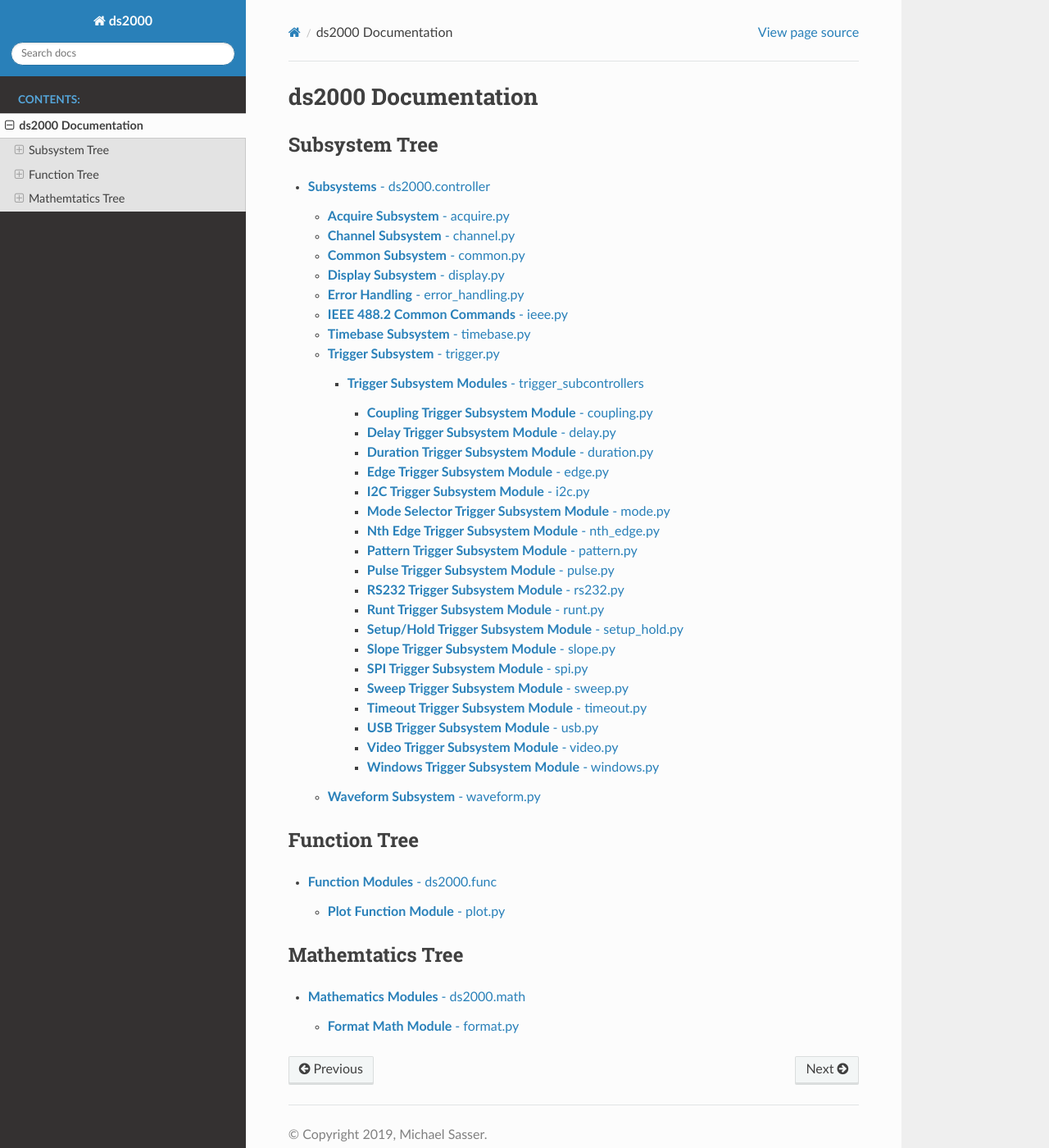
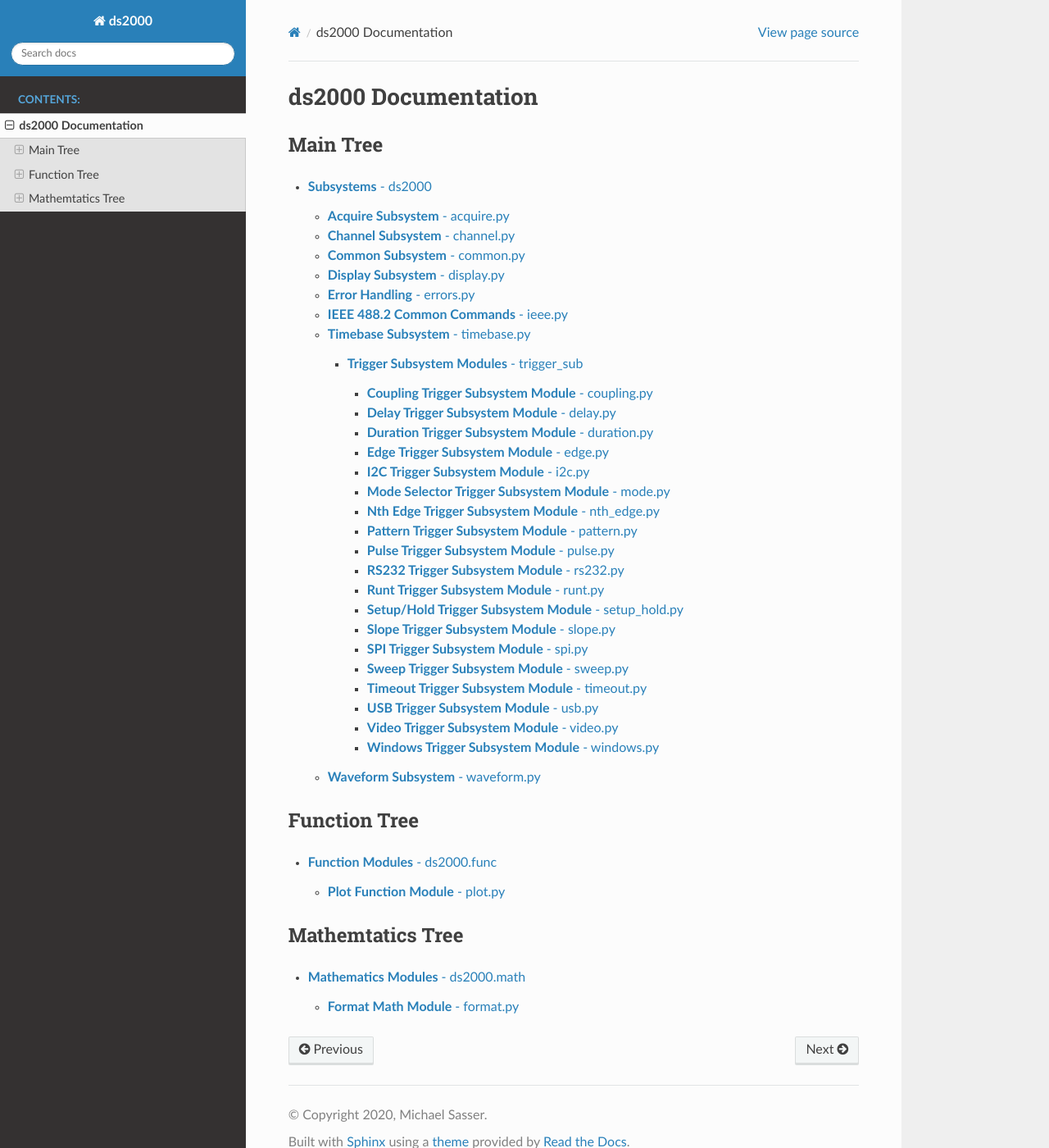
Before and after one commit to MichaelSasser/ds2000, a Sphinx documentation site: the page built from docs/source/ds2000.rst, in a window 1280 px wide and 1400 px high. Shown: the whole window at 82% size. Built offline with Sphinx 7.4.7 and the Read the Docs theme 2.0.0, drawn with Linux system fonts in a browser that asks for light colours.

Commit message:
Fix version, docs, errors, trigger

```diff
--- a/docs/source/conf.py
+++ b/docs/source/conf.py
@@ -26,11 +26,11 @@ sys.path.insert(0, os.path.abspath("../.."))
 # -- Project information -----------------------------------------------------
 
 project = "ds2000"
-copyright = "2019, Michael Sasser"
+copyright = "2020, Michael Sasser"
 author = "Michael Sasser"
 
 # The full version, including alpha/beta/rc tags
-release = "0.0.1.dev0"
+release = "0.1.0"
 
 
 # -- General configuration ---------------------------------------------------
--- a/docs/source/ds2000.rst
+++ b/docs/source/ds2000.rst
@@ -1,13 +1,12 @@
 ds2000 Documentation
 ====================
 
-Subsystem Tree
+Main Tree
 --------------
 
 .. toctree::
 
-   ds2000.controller
-
+   ds2000_maintree
 
 
 Function Tree
--- a/docs/source/ds2000.controller.rst
+++ b/docs/source/ds2000_maintree.rst
@@ -1,10 +1,10 @@
-**Subsystems** - ds2000.controller
-==================================
+**Subsystems** - ds2000
+=======================
 
 **Acquire Subsystem** - acquire.py
 ----------------------------------
 
-.. automodule:: ds2000.controller.acquire
+.. automodule:: ds2000.acquire
    :members:
    :undoc-members:
    :show-inheritance:
@@ -12,7 +12,7 @@
 **Channel Subsystem** - channel.py
 ----------------------------------
 
-.. automodule:: ds2000.controller.channel
+.. automodule:: ds2000.channel
    :members:
    :undoc-members:
    :show-inheritance:
@@ -20,7 +20,7 @@
 **Common Subsystem** - common.py
 --------------------------------
 
-.. automodule:: ds2000.controller.common
+.. automodule:: ds2000.common
    :members:
    :undoc-members:
    :show-inheritance:
@@ -28,15 +28,15 @@
 **Display Subsystem** - display.py
 ----------------------------------
 
-.. automodule:: ds2000.controller.display
+.. automodule:: ds2000.display
    :members:
    :undoc-members:
    :show-inheritance:
 
-**Error Handling** - error\_handling.py
----------------------------------------
+**Error Handling** - errors.py
+------------------------------
 
-.. automodule:: ds2000.controller.error_handling
+.. automodule:: ds2000.errors
    :members:
    :undoc-members:
    :show-inheritance:
@@ -44,7 +44,7 @@
 **IEEE 488.2 Common Commands** - ieee.py
 ----------------------------------------
 
-.. automodule:: ds2000.controller.ieee
+.. automodule:: ds2000.ieee
    :members:
    :undoc-members:
    :show-inheritance:
@@ -52,31 +52,24 @@
 **Timebase Subsystem** - timebase.py
 ------------------------------------
 
-.. automodule:: ds2000.controller.timebase
+.. automodule:: ds2000.timebase
    :members:
    :undoc-members:
    :show-inheritance:
 
-**Trigger Subsystem** - trigger.py
-----------------------------------
 
-.. automodule:: ds2000.controller.trigger
-   :members:
-   :undoc-members:
-   :show-inheritance:
-
-**Trigger Subsystem Modules** - trigger\_subcontrollers
+**Trigger Subsystem Modules** - trigger\_sub
 _______________________________________________________
 
 .. toctree::
 
-   ds2000.controller.trigger_subcontrollers
+   ds2000.trigger
 
 
 **Waveform Subsystem** - waveform.py
 ------------------------------------
 
-.. automodule:: ds2000.controller.waveform
+.. automodule:: ds2000.waveform
    :members:
    :undoc-members:
    :show-inheritance:
--- a/ds2000/__init__.py
+++ b/ds2000/__init__.py
@@ -24,8 +24,6 @@ from typing import Optional
 
 import vxi11
 
-from pkg_resources import get_distribution
-
 from .acquire import Acquire
 from .channel import Channel
 from .display import Display
@@ -38,7 +36,6 @@ from .waveform import Waveform
 __author__ = "Michael Sasser"
 __email__ = "Michael@MichaelSasser.org"
 
-__version__ = get_distribution("ds2000").version
 
 DEBUGGING: bool = False
 
```
Also changed, not shown: docs/source/ds2000.trigger.rst (renamed from docs/source/ds2000.controller.trigger_subcontrollers.rst, +19 -19 lines), ds2000/__version__.py (added, +28 -0 lines), 4 other files.
